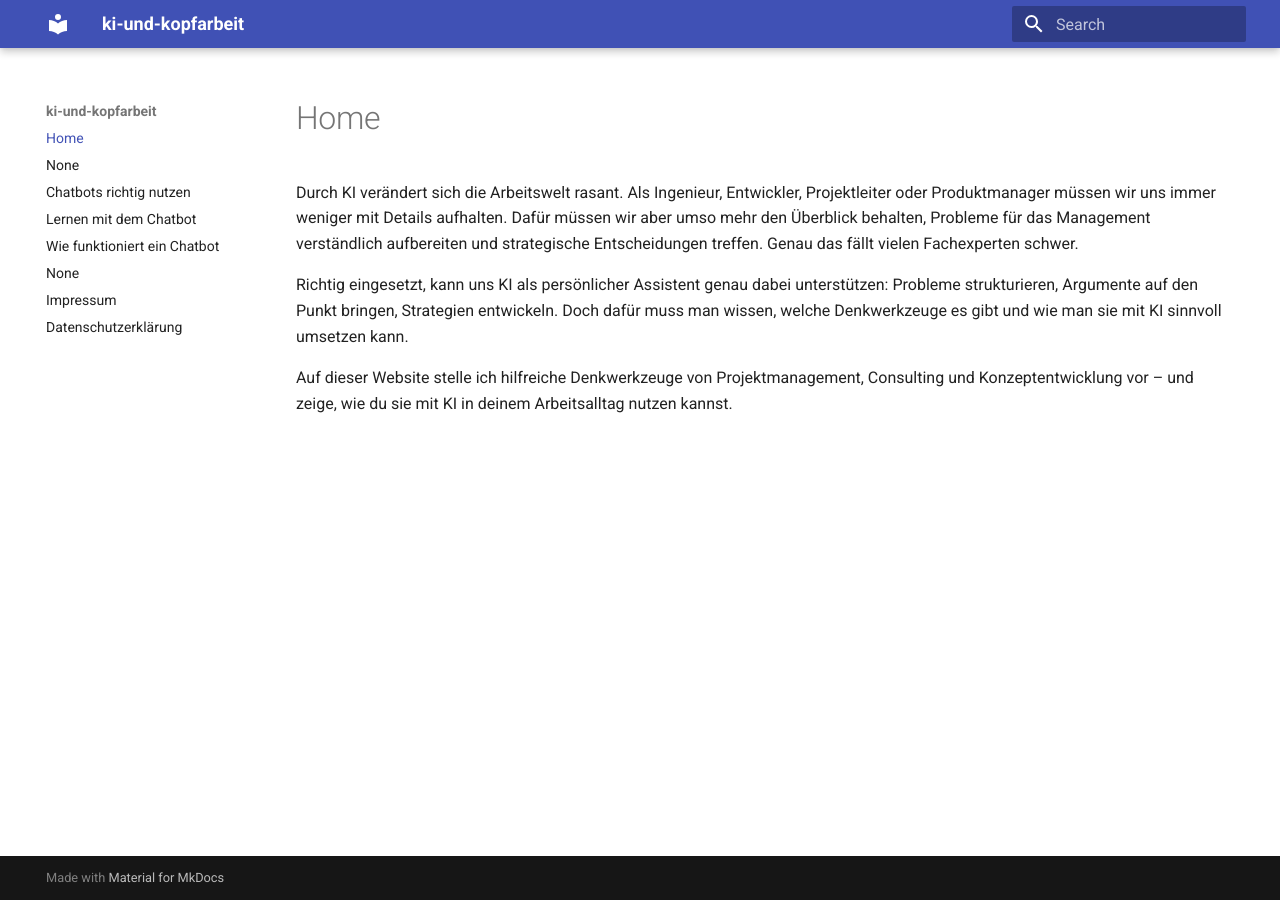
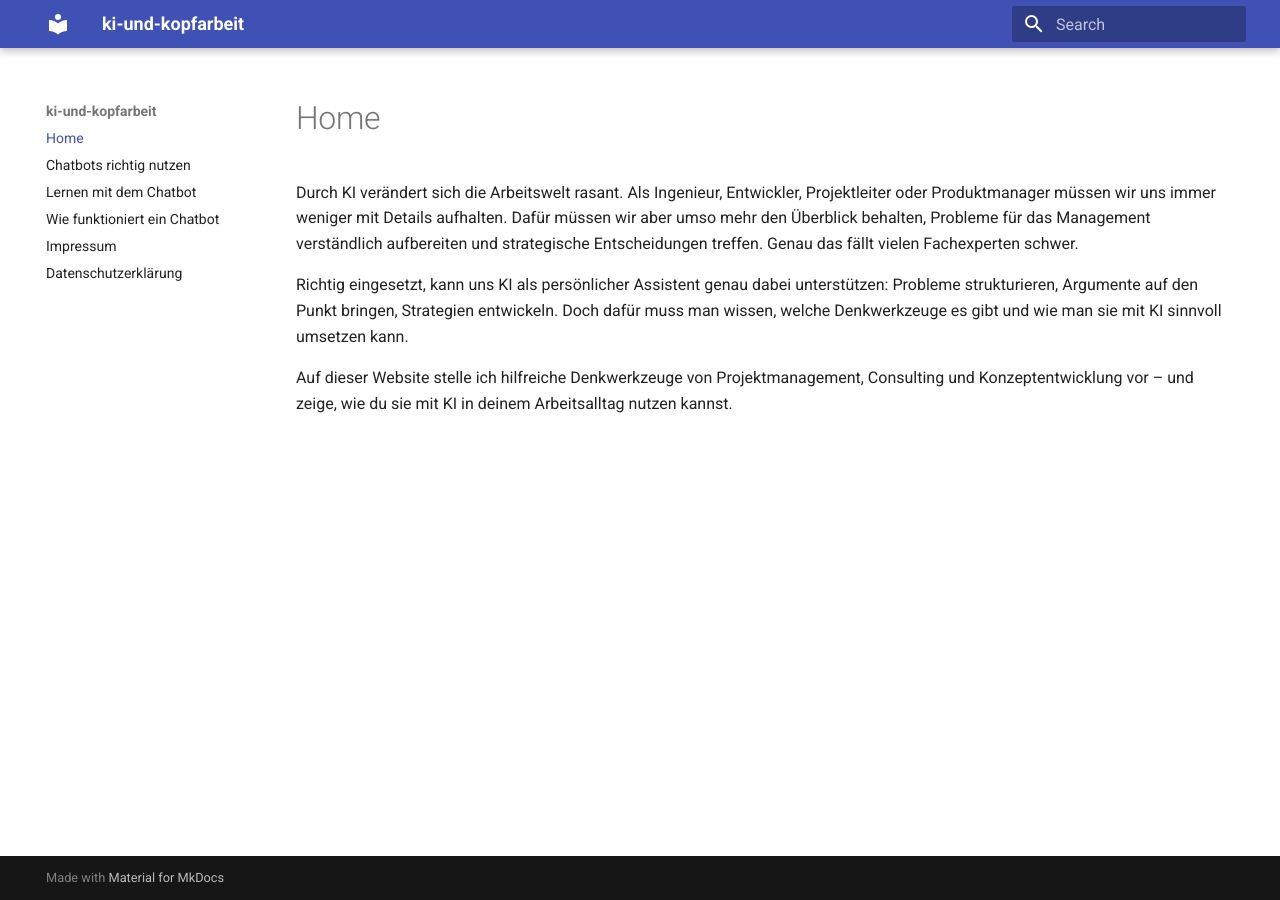
Before and after one commit to tenorix/ki-und-kopfarbeit-mk, an MkDocs documentation site: the page built from docs/index.md, in a window 1280 px wide. Built offline with MkDocs 1.6.1 and Material for MkDocs 9.7.7, drawn with Linux system fonts in a browser that asks for light colours.

```diff
--- a/mkdocs.yml
+++ b/mkdocs.yml
@@ -6,10 +6,8 @@ theme:
 
 nav:
   - Home: index.md
-  - "<hr>"
   - Chatbots richtig nutzen: chatbots-richtig-nutzen.md
   - Lernen mit dem Chatbot: lernen-mit-dem-chatbot.md
   - Wie funktioniert ein Chatbot: wie-funktioniert-ein-chatbot-llm.md
-  - "<hr>"
   - Impressum: impressum.md
   - Datenschutzerklärung: datenschutz.md
```
